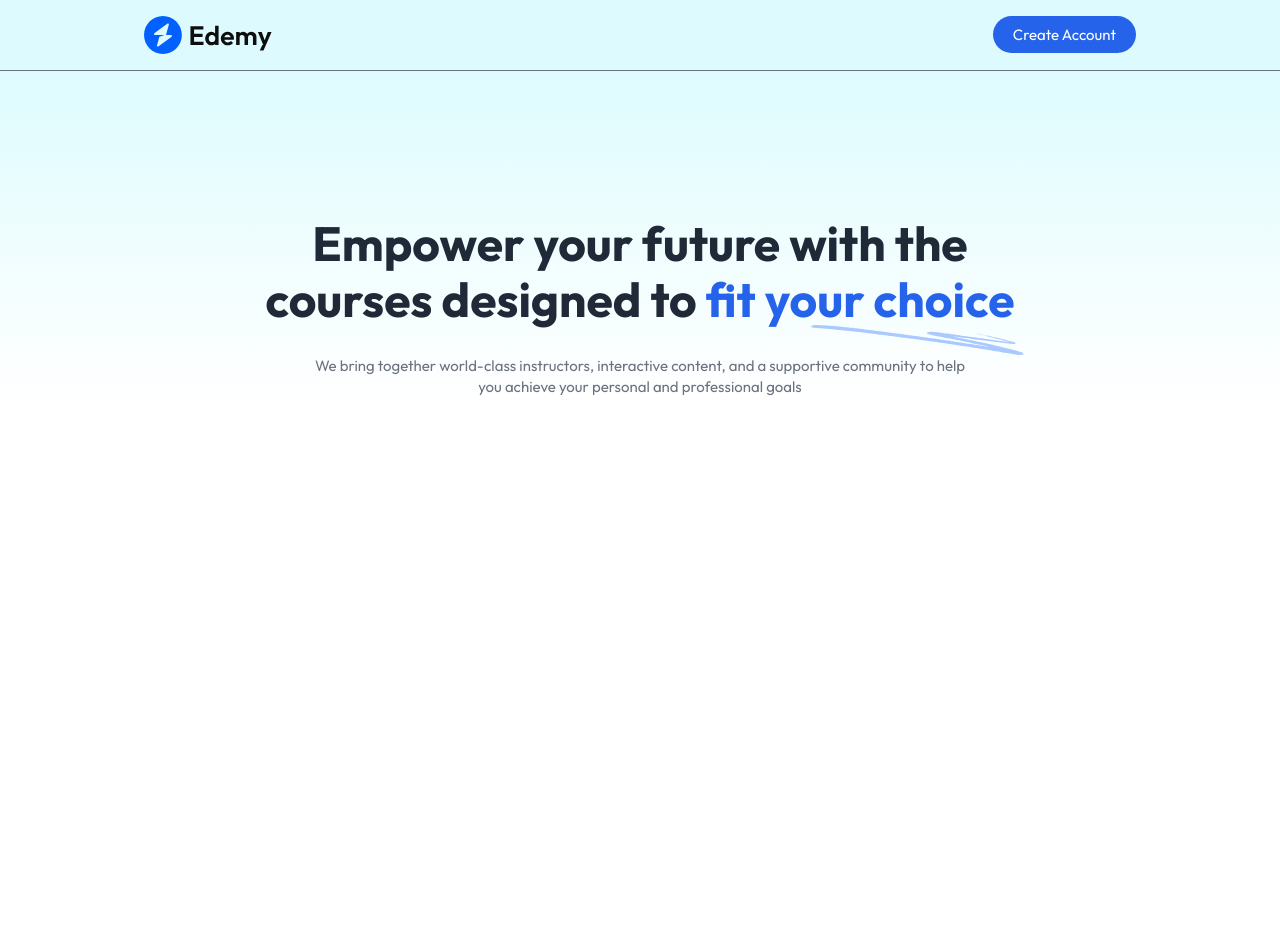
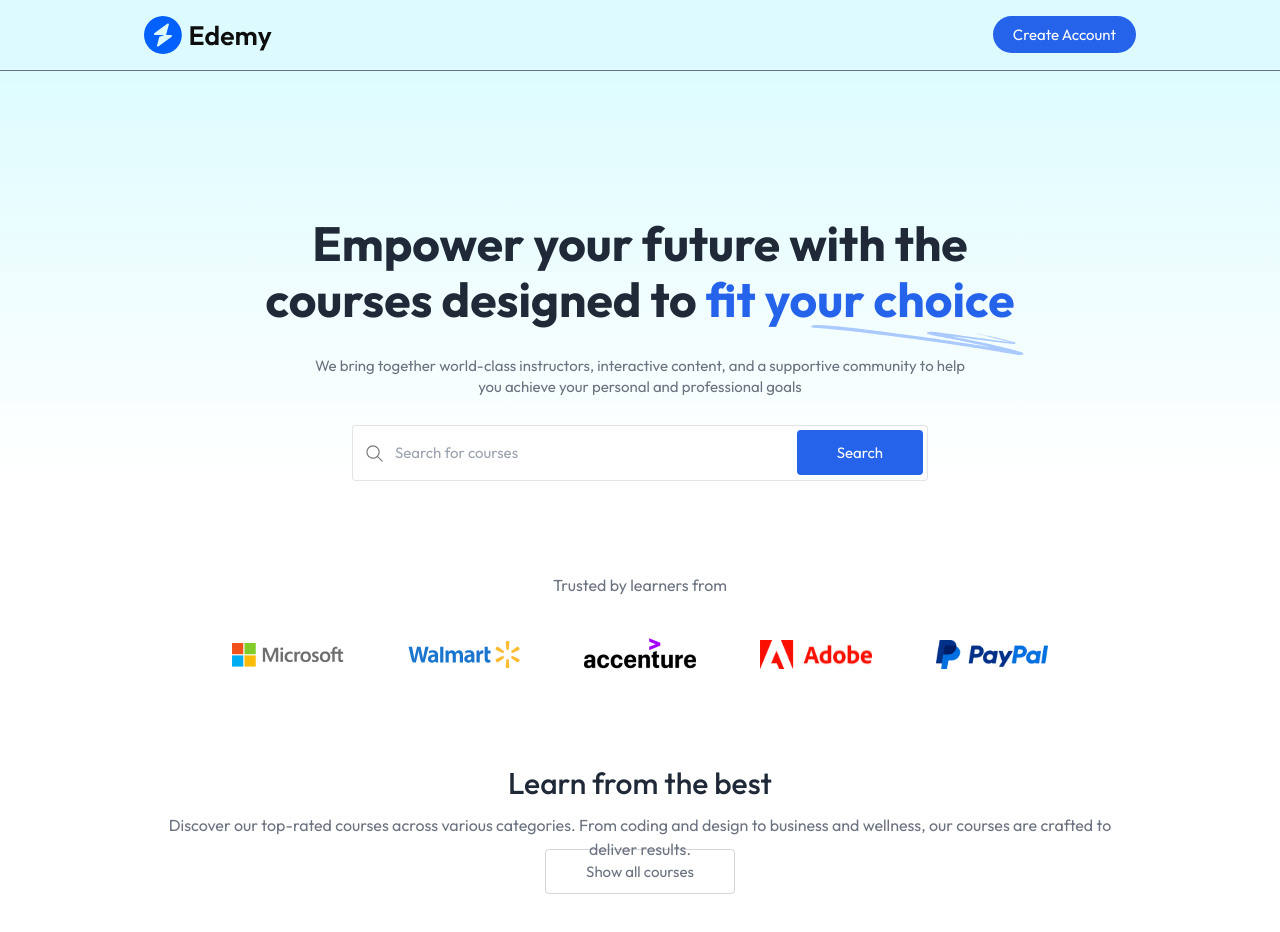
Before and after one commit to Saurabh-Sithkar/Edemy, a React (Vite) app in the folder client/: page / in a window 1280 px wide. Shown: the top 932 px of the page. Before the commit the page ends 800 px from the top, so only its background shows below. Built offline with nearby package versions, Linux system fonts and the light colour scheme; no server answers.

Commit message:
Companies Section

```diff
--- a/client/src/components/student/Companies.jsx
+++ b/client/src/components/student/Companies.jsx
@@ -1,9 +1,18 @@
 import React from 'react'
+import { assets } from '../../assets/assets'
 
 const Companies = () => {
   return (
-    <div>
-      <h1>Comapnies</h1>
+    <div className='pt-16'>
+      <p className='text-base text-gray-500'>Trusted by learners from</p>
+      <div className='flex flex-wrap items-center justify-center gap-6 md:gap-16
+      md:mt-10 mt-5'>
+        <img src={assets.microsoft_logo} alt="Microsoft" className='w-20 md:w-28' />
+        <img src={assets.walmart_logo} alt="Walmart" className='w-20 md:w-28' />
+        <img src={assets.accenture_logo} alt="Accenture" className='w-20 md:w-28' />
+        <img src={assets.adobe_logo} alt="Adobe" className='w-20 md:w-28' />
+        <img src={assets.paypal_logo} alt="Paypal" className='w-20 md:w-28' />
+      </div>
     </div>
   )
 }
--- a/client/src/components/student/CoursesSection.jsx
+++ b/client/src/components/student/CoursesSection.jsx
@@ -1,9 +1,21 @@
 import React from 'react'
+import { Link } from 'react-router-dom'
 
 const CoursesSection = () => {
   return (
-    <div>
-      Courses Section
+    <div className='py-16 md:px-40 px-8'>
+
+      <h2 className='text-3xl font-medium text-gray-800'>Learn from the best</h2>
+
+      <p className='text-sm md:text-base text-gray-500 mt-3'>Discover our top-rated courses across various categories. From coding and
+        design to business and wellness, our courses are crafted to deliver results.
+      </p>
+
+
+      <Link to={'/course-list'} onClick={()=> scrollTo(0,0)}
+      className='text-gray-500 border border-gray-500/30 px-10 py-3 rounded'
+      >Show all courses</Link>
+
     </div>
   )
 }
--- a/client/src/components/student/Hero.jsx
+++ b/client/src/components/student/Hero.jsx
@@ -1,7 +1,12 @@
 import React from 'react'
 import { assets } from '../../assets/assets'
+import SearchBar from './SearchBar'
 
 const Hero = () => {
+
+
+
+
   return (
     <div className='flex flex-col items-center justify-center w-full md:pt-36 pt-20 px-7
     md:px-0 space-y-7 text-center bg-gradient-to-b from-cyan-100/70'>
@@ -20,6 +25,7 @@
         We bring together world-class instructors to help you achieve
         your professional goals
       </p>
+      <SearchBar/>
     </div>
   )
 }
--- a/client/src/components/student/SearchBar.jsx
+++ b/client/src/components/student/SearchBar.jsx
@@ -1,10 +1,32 @@
-import React from 'react'
+import React, { useState } from 'react'
+import { assets } from '../../assets/assets'
+import { useNavigate } from 'react-router-dom'
 
-const SearchBar = () => {
+const SearchBar = ({data}) => {
+
+  const navigate = useNavigate();
+  const [input, setInput] = useState(data ? data:'')
+
+  const onSearchHandler = (e) =>{
+      e.preventDefault()
+      navigate('/course-list/' + input)
+  }
+
+
   return (
-    <div>
-      <h1>Search Bar</h1>
-    </div>
+
+      <form onSubmit={onSearchHandler} className='max-w-xl w-full md:h-14 h-12 flex items-center
+      bg-white border border-gray-500/20 rounded'>
+        <img src={assets.search_icon} alt="search_icon"
+        className='md:w-auto w-10 px-3' />
+        <input onChange={e => setInput(e.target.value)} value={input}
+         type="text" placeholder='Search for courses'
+        className='w-full h-full outline-none text-gray-500/80'/>
+        <button type='submit' className='bg-blue-600 rounded
+        text-white md:px-10 px-7 md:py-3 py-2 mx-1' >Search</button>
+
+      </form>
+
   )
 }
 
--- a/client/src/pages/student/Home.jsx
+++ b/client/src/pages/student/Home.jsx
@@ -1,10 +1,14 @@
 import React from 'react'
 import Hero from '../../components/student/Hero'
+import Companies from '../../components/student/Companies'
+import CoursesSection from '../../components/student/CoursesSection'
 
 const Home = () => {
   return (
     <div className='flex flex-col items-center space-y-7 text-center'>
       <Hero/>
+      <Companies/>
+      <CoursesSection/>
     </div>
   )
 }
```
